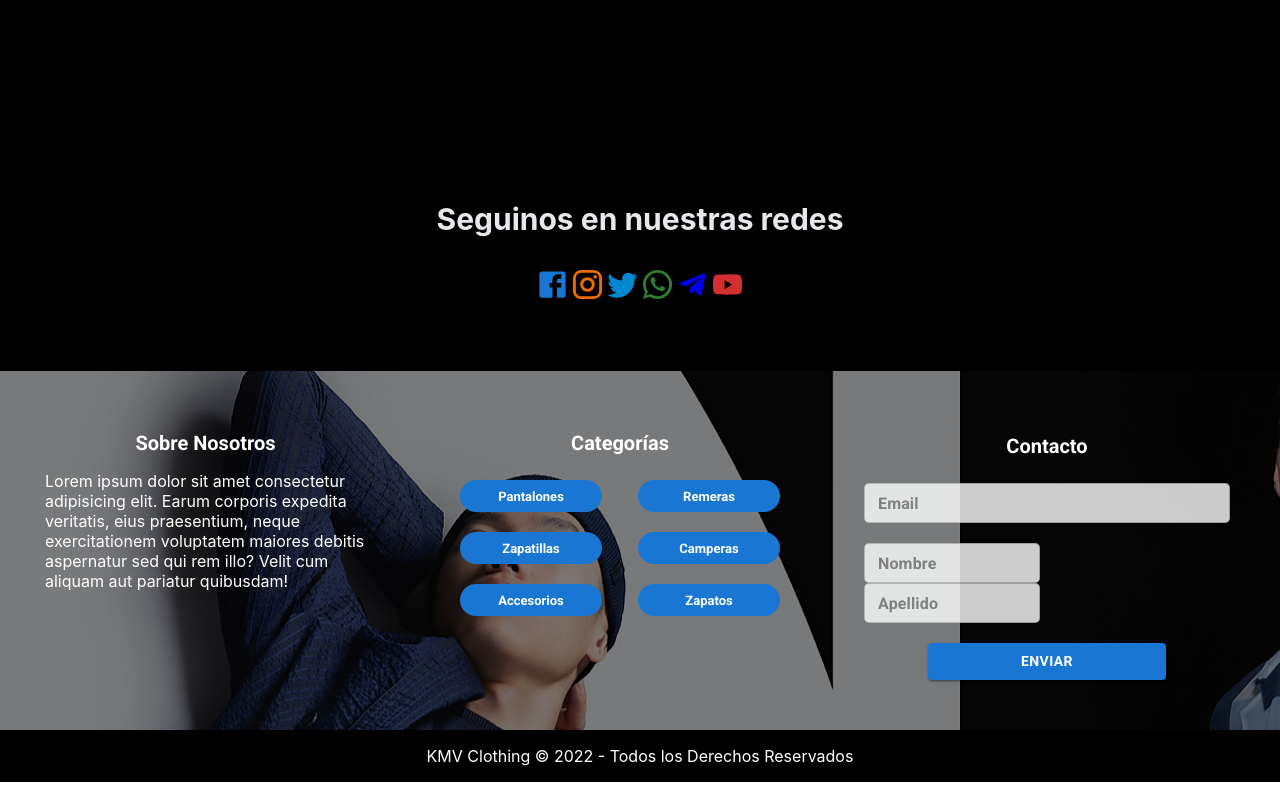
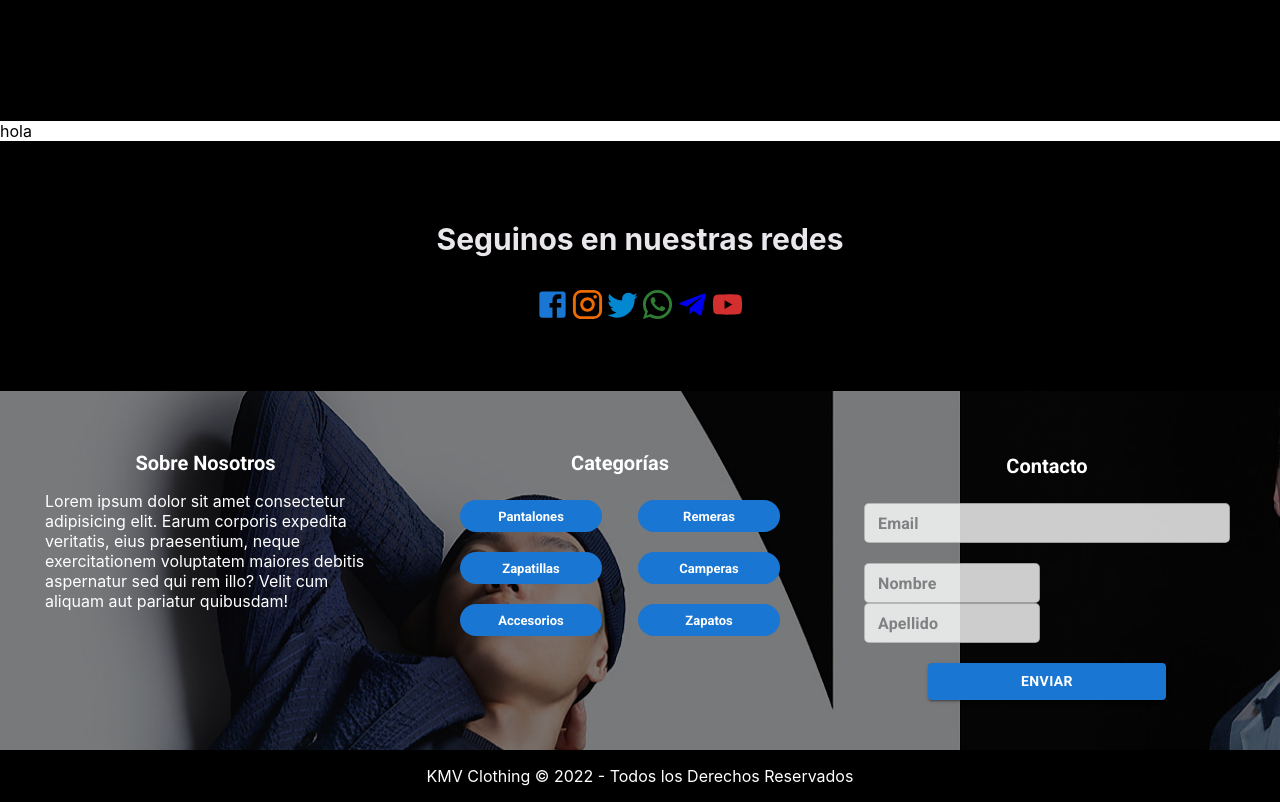
Before and after one commit to arianhoff/TrabajoGrupalKMVClothing, a React (Create React App) app: page /cart in a window 1280 px wide. Shown: the part 940-1742 px from the top of the page. Built offline with nearby package versions, Linux system fonts and the light colour scheme.

Commit message:
hago estructura base

```diff
--- /dev/null
+++ b/src/general/Proveedor.js
@@ -0,0 +1,19 @@
+
+
+import { Box, Button } from '@mui/material'
+import React from 'react'
+
+
+const Proveedor = () => {
+  return (
+    <Box>
+        hola
+        {/* <Button color="default">
+            ¡Descubre la coleccion de otoño!
+        </Button> */}
+    </Box>
+
+  )
+}
+
+export default Proveedor
--- a/src/general/routeKMV.js
+++ b/src/general/routeKMV.js
@@ -5,8 +5,8 @@ import Cart from "./cartKMV";
 import Navbar from "./navbarKMV";
 import Footer from "./footer";
 import RightsKMV from "./rightsKMV.js";
-
 import Header from "./headerKMV";
+import Proveedor from "./Proveedor";
 
 const RoutesKMV = () => {
     return(
@@ -17,6 +17,7 @@ const RoutesKMV = () => {
                 <Route path="/" element={ <Home/>}/>
                 <Route path="/cart" element={ <Cart/>}/>
             </Routes>
+            <Proveedor/>
             <Redes/>
             <Footer />
             <RightsKMV />
```
